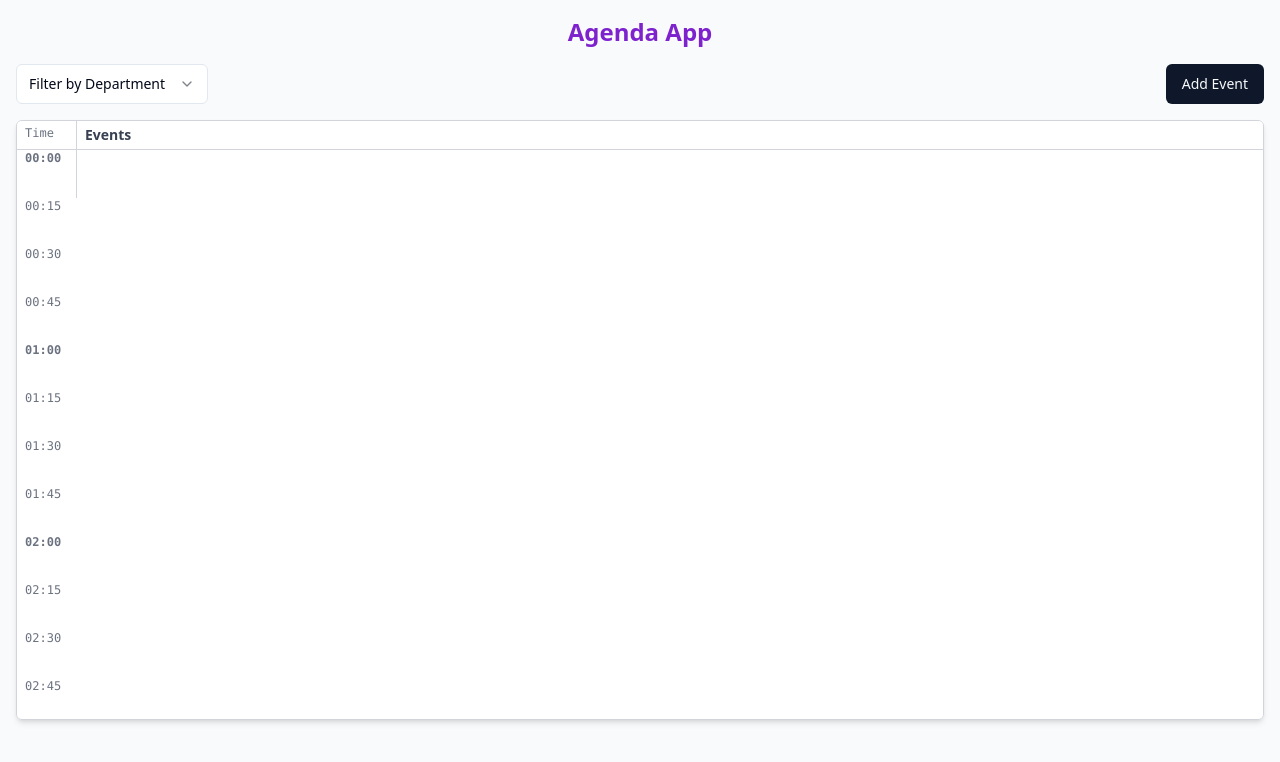
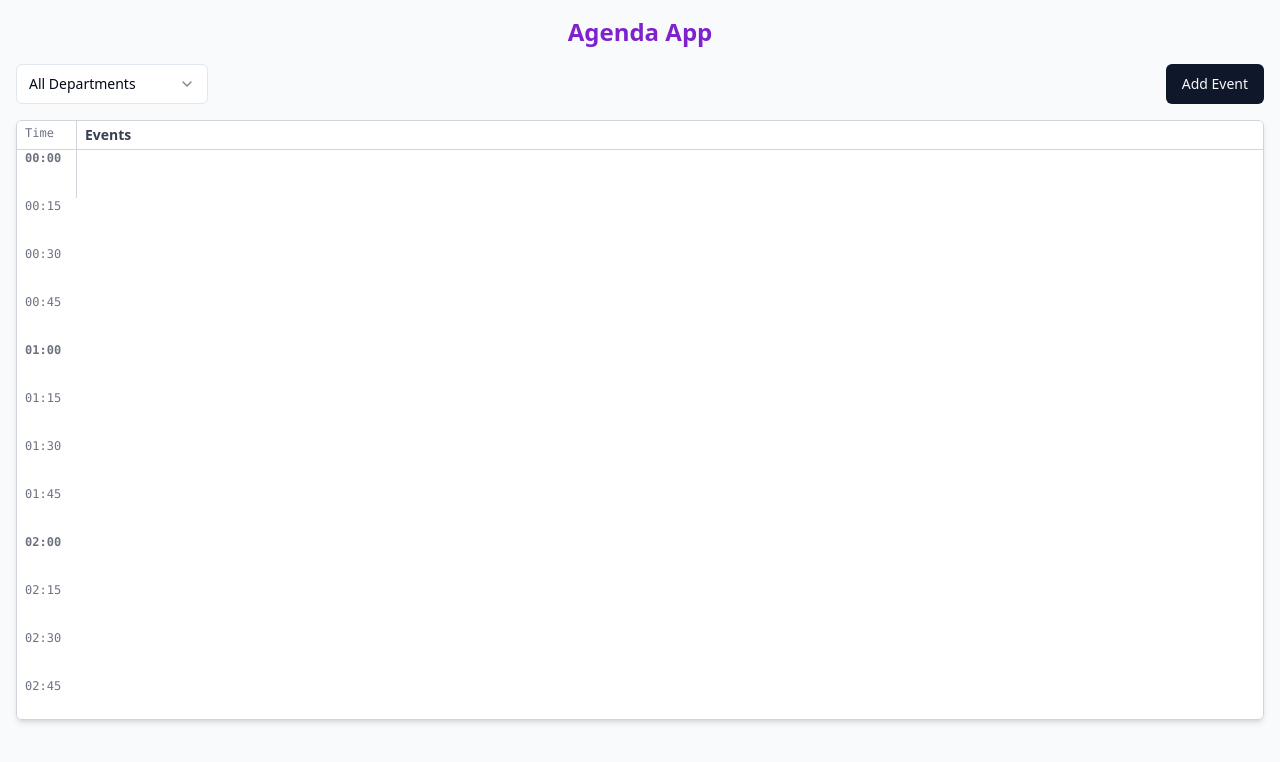
Before and after one commit to mansourbens/time-tide-agenda, a React (Vite) app: page / in a window 1280 px wide. Shown: the top 762 px of the page. Built offline with nearby package versions, Linux system fonts and the light colour scheme.

Commit message:
Fix: Select component value prop error
Ensure Select.Item components have non-empty string values to prevent the "A <Select.Item /> must have a value prop that is not an empty string" error.

```diff
--- a/src/pages/Index.tsx
+++ b/src/pages/Index.tsx
@@ -1,4 +1,3 @@
-
 import React, { useState, useMemo } from "react";
 import { format, addMinutes, isBefore, isEqual, parse } from "date-fns";
 import { Button } from "@/components/ui/button";
@@ -49,7 +48,7 @@ function timesOverlap(s1: string, e1: string, s2: string, e2: string) {
 
 const Index = () => {
   const [events, setEvents] = useState<AgendaEvent[]>([]);
-  const [filterDepartment, setFilterDepartment] = useState<Department | "">("");
+  const [filterDepartment, setFilterDepartment] = useState<Department | "all">("all");
   const [open, setOpen] = useState(false);
 
   // Event form states
@@ -70,7 +69,7 @@ const Index = () => {
 
   // Filter events by department if selected
   const displayedEvents = useMemo(() => {
-    return filterDepartment ? events.filter(e => e.department === filterDepartment) : events;
+    return filterDepartment === "all" ? events : events.filter(e => e.department === filterDepartment);
   }, [filterDepartment, events]);
 
   // Check for overlap warning for new event
@@ -152,12 +151,12 @@ const Index = () => {
 
       <div className="flex flex-col md:flex-row md:items-center md:justify-between mb-4 gap-4">
         <div>
-          <Select value={filterDepartment} onValueChange={(value) => setFilterDepartment(value as Department | "")} >
+          <Select value={filterDepartment} onValueChange={(value) => setFilterDepartment(value as Department | "all")} >
             <SelectTrigger className="w-48">
               <SelectValue placeholder="Filter by Department" />
             </SelectTrigger>
             <SelectContent>
-              <SelectItem value="">All Departments</SelectItem>
+              <SelectItem value="all">All Departments</SelectItem>
               {departments.map((dep) => (
                 <SelectItem key={dep} value={dep}>
                   {dep}
```
